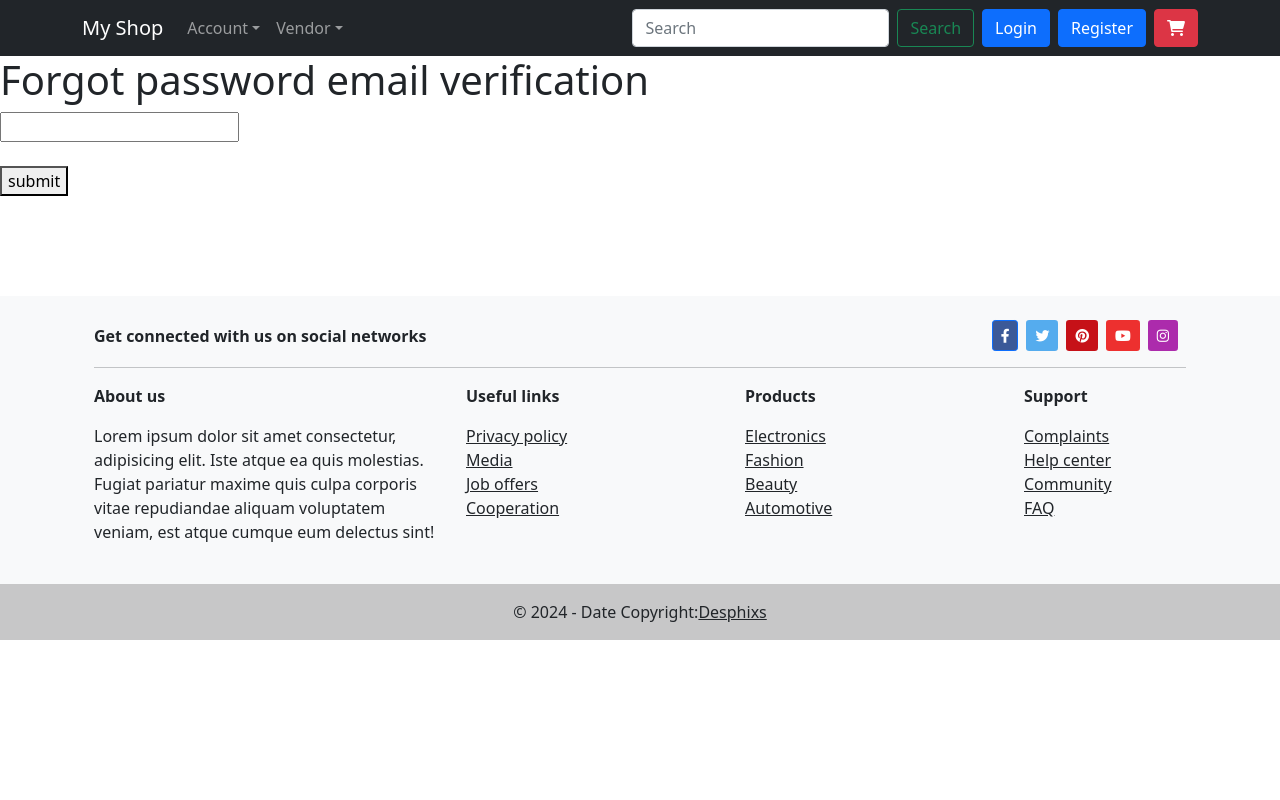
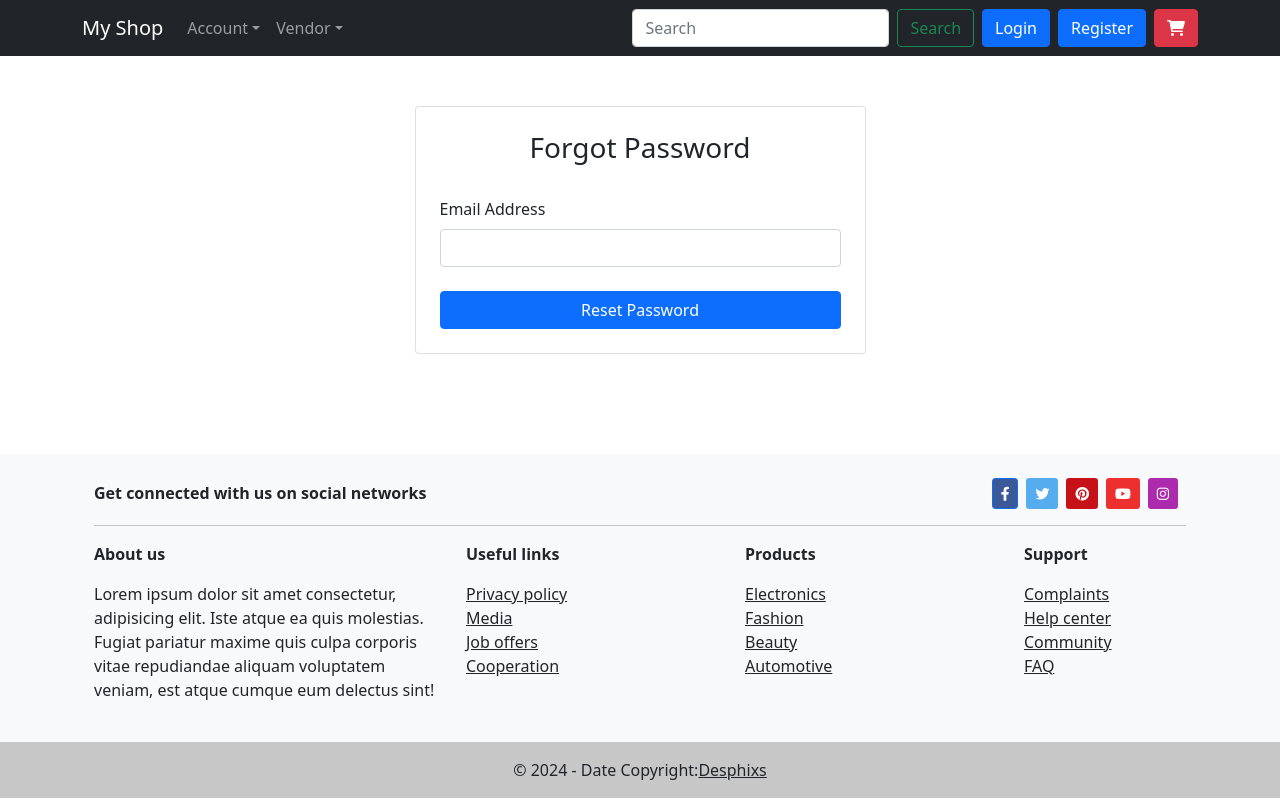
Before and after one commit to MRFAKE2002/Django-And-React-Build-a-Multi-vendor-E-commerce-Website, a React (Vite) app in the folder front-end/: page /password-reset in a window 1280 px wide. Built offline with nearby package versions, Linux system fonts and the light colour scheme; what simple-zustand-devtools would draw is missing.

Commit message:
Add Bootstrap template for ForgotPasswordEmailVerify page

```diff
--- a/front-end/src/views/auth/ForgotPasswordEmailVerify.jsx
+++ b/front-end/src/views/auth/ForgotPasswordEmailVerify.jsx
@@ -1,8 +1,8 @@
 // libraries
-import React, { useState } from 'react'
+import React, { useState } from "react";
 
 // API call Instance
-import axiosAPIInstance from '../../utils/axios'
+import axiosAPIInstance from "../../utils/axios";
 
 function ForgotPasswordEmailVerify() {
   /*
@@ -12,31 +12,80 @@ function ForgotPasswordEmailVerify() {
     mitune 'password' khodesh ro avaz kone va ma ham mitunim ba estefade az 'data' dakhel oun 'link' befahmim kodum
     'user' oumade 'password' avaz kone va oun 'data' ro befrestim be 'back-end'.
   */
-  const [email, setEmail] = useState("")
+  const [email, setEmail] = useState("");
 
   const handelOnChange = (event) => {
-    setEmail(event.target.value)
-  }
+    setEmail(event.target.value);
+  };
 
   const handelOnclick = async (event) => {
     try {
       // alan inja ma darim oun 'email' ro mifrestim be 'back-end' ta be 'user otp' bedim va befrestim
       // baraye 'change password'.
-      await axiosAPIInstance.get(`password-reset/${email}/`).then((response) => {
-        alert("An Email Has Been Sent To You.")
-      })
+      await axiosAPIInstance
+        .get(`password-reset/${email}/`)
+        .then((response) => {
+          alert("An Email Has Been Sent To You.");
+        });
     } catch (error) {
-      alert("Email Does Not Exist!")
+      alert("Email Does Not Exist!");
     }
-  }
+  };
   return (
     <>
-      <h1>Forgot password email verification</h1>
-      <input type="email" name="email" onChange={handelOnChange} />
-      <br/><br/>
-      <button type="submit" onClick={handelOnclick}>submit</button>
+      <main className="" style={{ marginBottom: 100, marginTop: 50 }}>
+        <div className="container">
+          {/* Section: Login form */}
+          <section className="">
+            <div className="row d-flex justify-content-center">
+              <div className="col-xl-5 col-md-8">
+                <div className="card rounded-5">
+                  <div className="card-body p-4">
+                    <h3 className="text-center">Forgot Password</h3>
+                    <br />
+
+                    <div className="tab-content">
+                      <div
+                        className="tab-pane fade show active"
+                        id="pills-login"
+                        role="tabpanel"
+                        aria-labelledby="tab-login"
+                      >
+                        <div>
+                          {/* Email input */}
+                          <div className="form-outline mb-4">
+                            <label className="form-label" htmlFor="Full Name">
+                              Email Address
+                            </label>
+                            <input
+                              onChange={handelOnChange}
+                              type="text"
+                              id="email"
+                              name="email"
+                              className="form-control"
+                            />
+                          </div>
+
+                          <div className="text-center">
+                            <button
+                              className="btn btn-primary w-100"
+                              onClick={handelOnclick}
+                            >
+                              Reset Password
+                            </button>
+                          </div>
+                        </div>
+                      </div>
+                    </div>
+                  </div>
+                </div>
+              </div>
+            </div>
+          </section>
+        </div>
+      </main>
     </>
-  )
+  );
 }
 
-export default ForgotPasswordEmailVerify
+export default ForgotPasswordEmailVerify;
```
